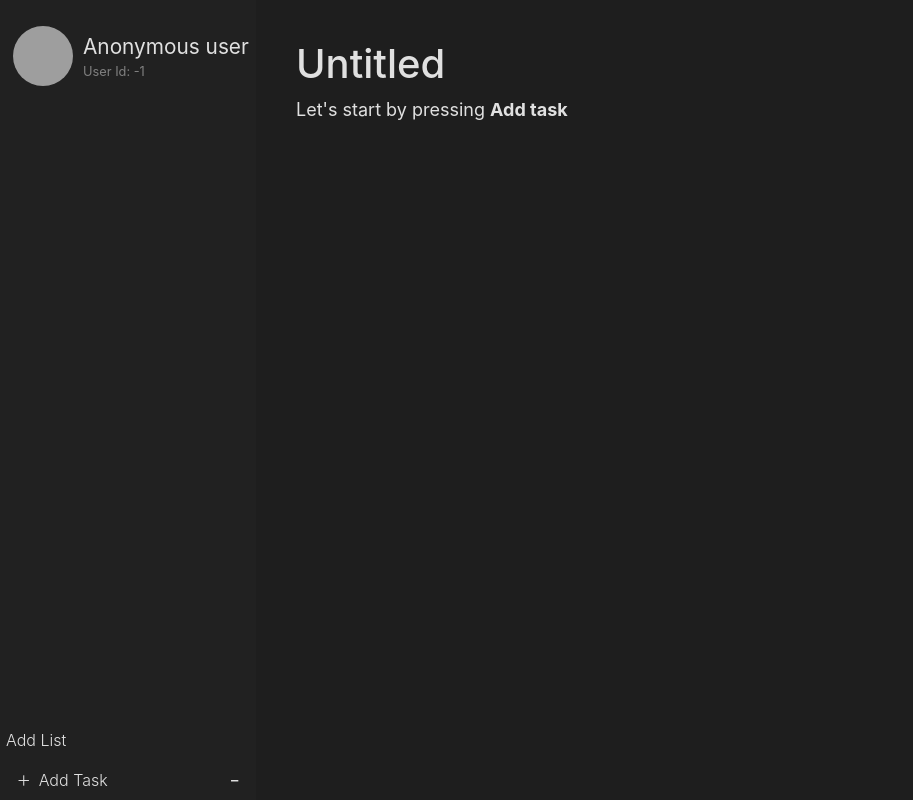
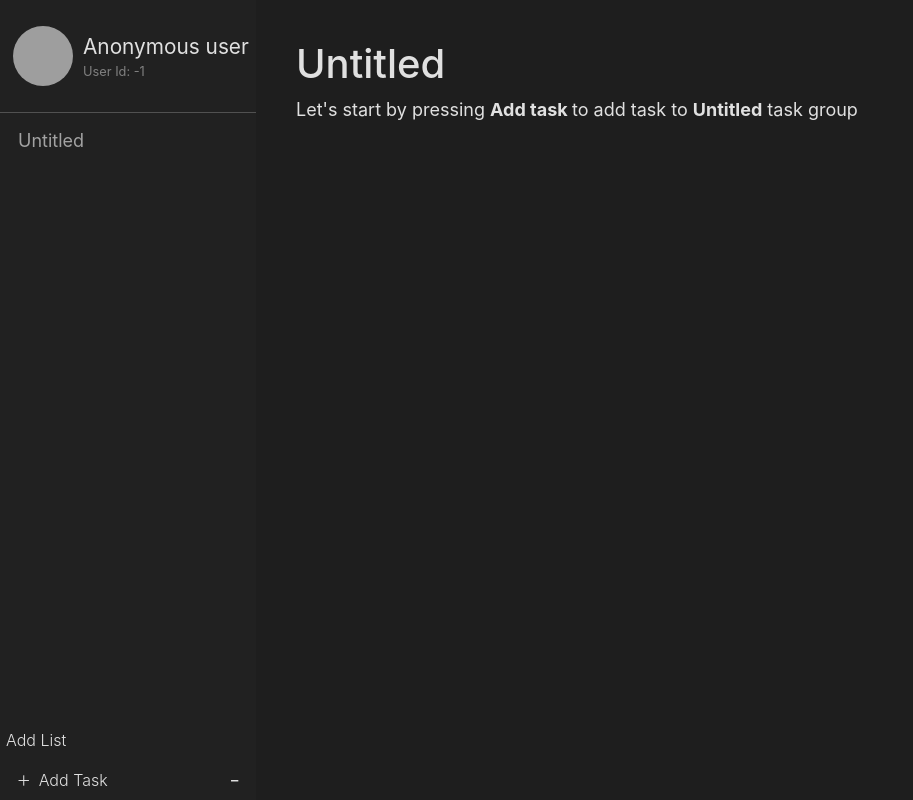
Before and after one commit to StasWW/my-app, a React (Create React App) app: page / in a window 1280 px wide. Shown: the whole page, without its empty margins (0-913 px from the left). Built offline with nearby package versions, Linux system fonts and the light colour scheme; grey boxes are pictures that could not be loaded.

Commit message:
Реализована логика папок + интерфейс к ним
БАГ: при переключении остается первый элемент из другого списка. Виновник: асинхронность?

```diff
--- a/src/Components/main-section/main.jsx
+++ b/src/Components/main-section/main.jsx
@@ -5,11 +5,14 @@ import AddTask from '../side-bar/add-task/addTask';
 
 
 function Main() {
-    const { tasks, addTask, deleteTask } = useTasks();
+    const { taskGroups, currentGroup } = useTasks();
+
+    const tasks = taskGroups[currentGroup].tasks;
+    const groupName = taskGroups[currentGroup].name;
 
     return (
         <div className="mainSection">
-            <h1>Untitled</h1>
+            <h1>{groupName}</h1>
             <div className="taskHolder">
                 {
                 tasks.length > 0 ? (
@@ -23,7 +26,8 @@ function Main() {
                         />
                     ))
                 ) : (
-                    <p style={ {marginLeft: 40, fontSize: 18} }>Let's start by pressing <strong>Add task</strong></p>
+                    <p style={ {marginLeft: 40, fontSize: 18} }>Let's start by pressing <strong>Add task </strong>
+                     to add task to <strong>{groupName}</strong> task group</p>
                 )
              }
             </div>
--- a/src/Components/side-bar/add-task/addTask.jsx
+++ b/src/Components/side-bar/add-task/addTask.jsx
@@ -1,4 +1,4 @@
-import React from "react";
+import React, { useState } from "react";
 import './addTask.css';
 import { useTasks } from "../../../context";
 
@@ -9,7 +9,7 @@ function AddTask () {
     LONG TODO - due date, reminder date(?)
     */
 
-    const { tasks, addTask, deleteTask } = useTasks();
+    const { tasks, addTask, deleteTask, setGroupToDisplay, addGroup } = useTasks();
 
     const handleAddTask = () => {
         const taskDiv = document.createElement('div');
@@ -44,12 +44,15 @@ function AddTask () {
         deleteTask();
     }
 
+
     return (
     <>
         <div className="addList">
             <button
                 className="addListBtn"
-            >Add List
+                onClick={addGroup}
+            >
+                Add List
             </button>
         </div>
         <div className="addTask">
--- /dev/null
+++ b/src/Components/side-bar/group-bar/group-bar.css
@@ -0,0 +1,38 @@
+.groupHolder {
+    overflow-y: auto;
+    height: 77%;
+}
+.groupElement {
+    display: flex;
+    justify-content: space-between;
+    font-size: 18px;
+    margin: 0;
+    width: 100%;
+    background-color: inherit;
+    border: none;
+    color: rgb(162, 162, 162);
+    transition: all 0.1s;
+    padding: 0.8em 0 0.8em 1em;
+}
+.groupElement:hover {
+    background-color: #2a2a2a;
+    color: white;
+}
+.groupElement:active {
+    background-color: #363636;
+}
+hr {
+    margin-bottom: 0;
+}
+.closingX {
+    height: 100%;
+
+    cursor: pointer;
+    transition: all 0.15s;
+}
+.closingX:hover {
+    background-color: rgba(255, 0, 0, 0.375);
+}
+.closingX:active {
+    background-color: red;
+}
--- /dev/null
+++ b/src/Components/side-bar/group-bar/group-bar.jsx
@@ -0,0 +1,52 @@
+import React from "react";
+import { useState } from "react";
+import { useTasks } from "../../../context";
+import './group-bar.css';
+
+export function GroupBar() {
+    const { taskGroups } = useTasks();
+
+    return (
+        <div className="groupHolder">
+            <hr />
+            {taskGroups.map( (grp) => {
+                return (<Group
+                    key={taskGroups.indexOf(grp)}
+                    name={grp.name}
+                    id={taskGroups.indexOf(grp)}
+                />
+                );
+            } )}
+        </div>
+    );
+}
+
+export function Group({ name, id }) {
+    const [XVisibility, setXVisibility] = useState(false);
+    const { deleteGroup, setGroupToDisplay } = useTasks();
+
+    const toggleX = () => {
+        setXVisibility(prev => !prev);
+    };
+
+    const handleXClick = (e) => {
+        e.stopPropagation();
+        deleteGroup(id);
+    };
+
+    const handleGroupClick = () => {
+        setGroupToDisplay(id);
+    }
+
+    return (
+        <button
+            className="groupElement"
+            onMouseEnter={toggleX}
+            onMouseLeave={toggleX}
+            onClick={handleGroupClick}
+        >
+            {name}
+            {XVisibility && <span className="closingX" onClick={handleXClick}>X</span>}
+        </button>
+    );
+}
--- a/src/Components/side-bar/sideBar.jsx
+++ b/src/Components/side-bar/sideBar.jsx
@@ -1,8 +1,9 @@
 import React from 'react';
 import './sideBar.css';
 import Profile from './Profile/profile';
-import TaskGroup from './task-group/task-group';
 import AddTask from './add-task/addTask';
+import { GroupBar } from './group-bar/group-bar';
+
 
 class SideBar extends React.Component {
     constructor(props) {
@@ -10,9 +11,11 @@ class SideBar extends React.Component {
     }
 
     render () {
+
         return (
             <div className='taskBar'>
                 <Profile />
+                <GroupBar />
                 <AddTask />
             </div>
         );
--- a/src/Components/side-bar/task-group/task-group.js
+++ /dev/null
@@ -1,18 +0,0 @@
-import React from "react";
-import './task-group.css';
-
-class TaskGroup extends React.Component {
-    constructor(props) {
-        super(props);
-    }
-
-    render () {
-        return(
-        <div class="taskGroup">
-
-        </div>
-        );
-    }
-}
-
-export default TaskGroup;
--- a/src/context.jsx
+++ b/src/context.jsx
@@ -3,26 +3,84 @@ import React, { createContext, useState, useContext } from 'react';
 const TasksContext = createContext();
 
 export const TasksProvider = ({ children }) => {
-    const [tasks, setTasks] = useState([]); //Создаем хук, tasks - данные в state, setTasks - setter функция
-    let [lastId, setLastId] = useState(0);
+    const [taskGroups, setTaskGroups] = useState([ {name: "Untitled", tasks: [],} ]); //Создаем хук, tasks - данные в state, setTasks - setter функция
+    const [currentGroup, setCurrentGroup] = useState(0);
+
+    let tasks = taskGroups[currentGroup].tasks;
+    let groupName = taskGroups[currentGroup].name;
+
+    const minAvailableId = () => {
+        if (tasks.length === 0) {
+            return 0;
+        } else {
+            const tasksId = new Set( tasks.map( (task) => task.id ) ) // Set, потому что его время обращения к элементу О(1)
+            let id = 0;
+            while (tasksId.has(id)) {
+                id++;
+            }
+            return id;
+        }
+    }
 
     const addTask = (title, priority, completion = false) => {
         const newTask = {
-            id: lastId++,
+            id: minAvailableId(),
             title,
             priority,
             completion,
         };
-        setTasks([...tasks, newTask]); //Пересоздает
-        setLastId(lastId + 1);
+        setTaskGroups( prevTaskGroup => {
+            const updatedTaskGroup = [...prevTaskGroup];
+            updatedTaskGroup[currentGroup] = {
+                ...updatedTaskGroup[currentGroup],
+                tasks: [...updatedTaskGroup[currentGroup].tasks, newTask],
+            }
+            return updatedTaskGroup;
+        } );
+        console.log(taskGroups);
     };
 
     const deleteTask = (id = tasks.length - 1) => { // По дефолту удаляется самый последний таск
-        setTasks(tasks.filter(task => task.id !== id));
+        setTaskGroups( prevTaskGroup => {
+            const updatedTaskGroup = [...prevTaskGroup];
+            updatedTaskGroup[currentGroup] = {
+                ...updatedTaskGroup[currentGroup],
+                tasks: [...updatedTaskGroup[currentGroup].tasks.filter((task) => task.id !== id)],
+            }
+            return updatedTaskGroup;
+        } );
     };
 
+    const setGroupToDisplay = (id) => {
+        setCurrentGroup(id);
+        console.log(id);
+    }
+
+    const addGroup = () => {
+        setTaskGroups( prevTaskGroups => {
+            return [...prevTaskGroups, { name: `Untitled${prevTaskGroups.length}`, tasks: [] }];
+        } )
+        console.log(taskGroups);
+    }
+
+    const deleteGroup = (id) => {
+        if (id !== 0) {
+            setTaskGroups ( (prevTaskGroups) => {
+                const updatedTaskGroups = prevTaskGroups.filter((group, index) => index !== id);
+                // If the current group is deleted, update the currentGroup state
+                if (currentGroup === id) {
+                    setCurrentGroup((prev) => (prev >= updatedTaskGroups.length ? updatedTaskGroups.length - 1 : prev));
+                }
+                return updatedTaskGroups;
+            })
+        } else {
+            window.alert('You cannot delete the only group! Try renaming the group instead');
+            console.error('Cannot delete the only group')
+        }
+    }
+
     return (
-        <TasksContext.Provider value={{ tasks, addTask, deleteTask }}>
+        <TasksContext.Provider value={{ tasks, addTask, deleteTask, groupName, taskGroups, currentGroup, setGroupToDisplay, addGroup, deleteGroup }}>
             {children}
         </TasksContext.Provider>
     );
```
Also changed, not shown: src/Components/side-bar/task-group/task-group.css (deleted).
